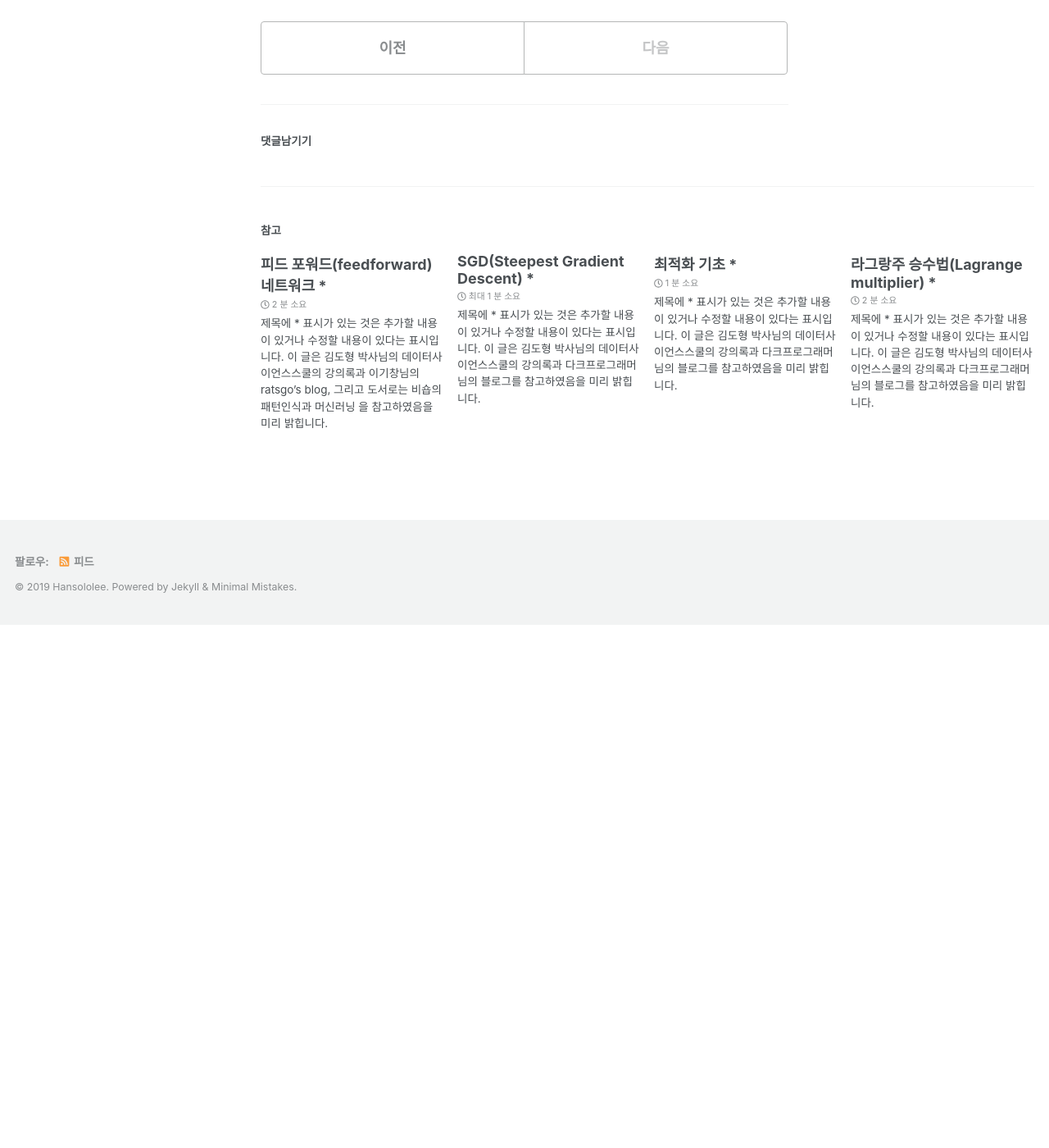
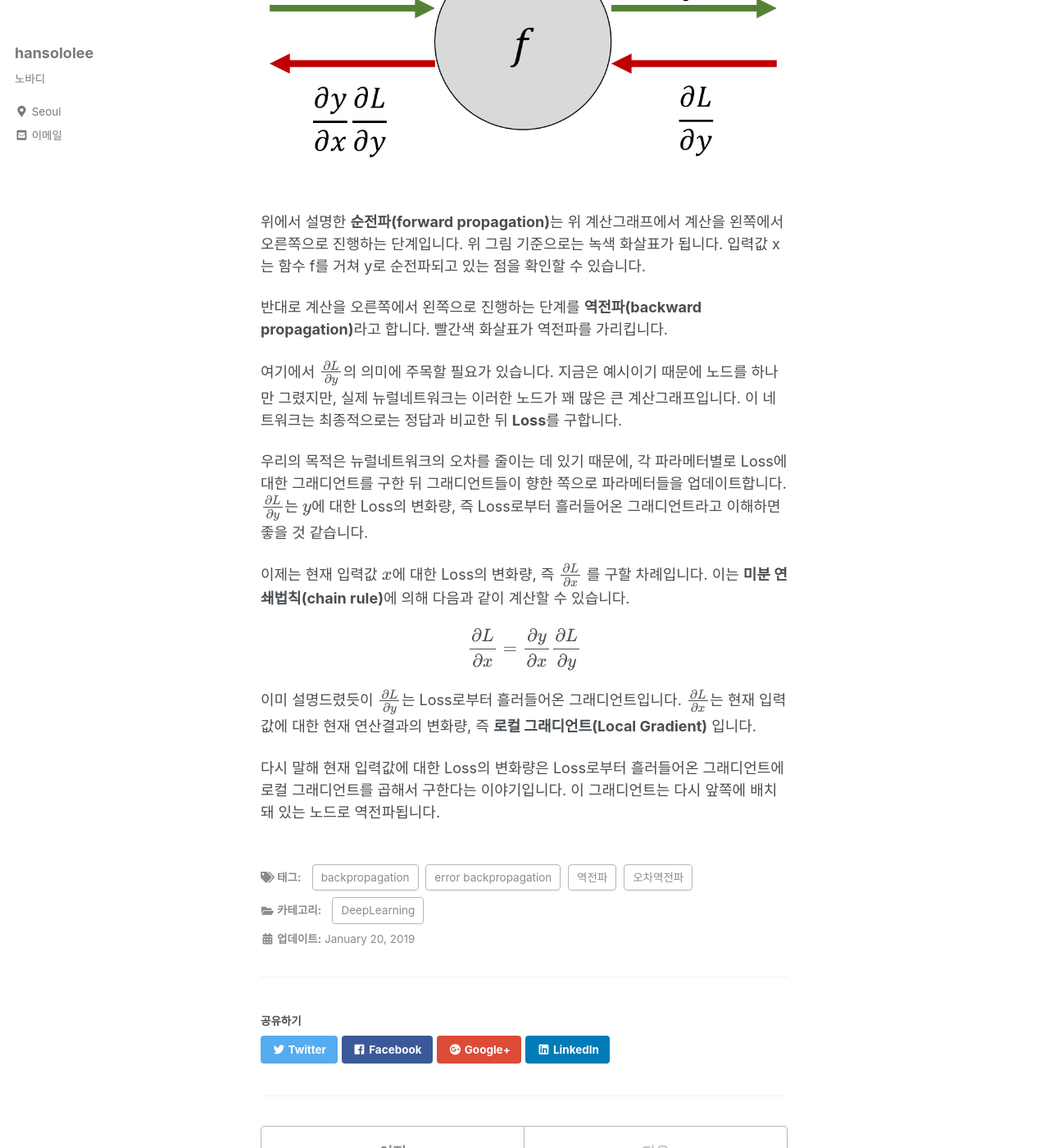
Before and after one commit to arisongha/hansololee.github.io, a Jekyll site: the page built from _posts/2019-01-20-backpropagation.md, in a window 1280 px wide and 1400 px high, scrolled down 2935 px. Shown: the whole window at 82% size. Built offline with Jekyll 4.4.1, drawn with Linux system fonts in a browser that asks for light colours; cached includes are drawn as plain includes; nearby versions of some CDN libraries; formulas are drawn with MathJax 3; before the commit the page ends 3696 px from its top, so only the background shows below that; some of the changed text lies outside the part shown.

Commit message:
Update 2019-01-20-backpropagation.md

```diff
--- a/_posts/2019-01-20-backpropagation.md
+++ b/_posts/2019-01-20-backpropagation.md
@@ -71,3 +71,30 @@ $$\delta_j = \frac { \partial E_n }{ \partial a_j } =\sum_k \frac { \partial E_n
 $$\delta_j = h'(a_j) \sum_k w_{kj} \delta_k$$
 
 위 식으로부터 어떤 특정 은닛 유닛의 $$\delta$$ 값은 네트워크상에서 다음 단계에 있는 유닛들의 $$\delta$$ 값들을 전파시킴으로써 구할 수 있다는 것을 알 수 있습니다. 또한 출력 유닛들의 $$\delta$$값에 대해서는 이미 알고 있기 때문에 위의 식을 재귀적으로 적용하면 모든 은닉유닛의 $$\delta$$ 값을 구할 수가 있습니다.
+
+
+## 간단한 예시
+
+- 아래의 설명은 <a href="https://ratsgo.github.io/deep%20learning/2017/05/14/backprop/">이기창님의 ratsgo blog</a>를 발췌한 것입니다.
+
+우선 위에서 설명한 순전파(forward propagation)와 역전파(back propagation)의 계산과정을 그래프로 나타내어 보았습니다.
+
+<br/>
+<center><img data-action="zoom" src='{{ "/assets/img/propagation_01.png" | relative_url }}' alt='absolute'></center>
+<br/>
+
+위에서 설명한 **순전파(forward propagation)**는 위 계산그래프에서 계산을 왼쪽에서 오른쪽으로 진행하는 단계입니다. 위 그림 기준으로는 녹색 화살표가 됩니다. 입력값 x는 함수 f를 거쳐 y로 순전파되고 있는 점을 확인할 수 있습니다.
+
+반대로 계산을 오른쪽에서 왼쪽으로 진행하는 단계를 **역전파(backward propagation)**라고 합니다. 빨간색 화살표가 역전파를 가리킵니다.
+
+여기에서 $$\frac{\partial L}{\partial y}$$의 의미에 주목할 필요가 있습니다. 지금은 예시이기 때문에 노드를 하나만 그렸지만, 실제 뉴럴네트워크는 이러한 노드가 꽤 많은 큰 계산그래프입니다. 이 네트워크는 최종적으로는 정답과 비교한 뒤 **Loss**를 구합니다.
+
+우리의 목적은 뉴럴네트워크의 오차를 줄이는 데 있기 때문에, 각 파라메터별로 Loss에 대한 그래디언트를 구한 뒤 그래디언트들이 향한 쪽으로 파라메터들을 업데이트합니다. $$\frac{\partial L}{\partial y}$$는 $$y$$에 대한 Loss의 변화량, 즉 Loss로부터 흘러들어온 그래디언트라고 이해하면 좋을 것 같습니다.
+
+이제는 현재 입력값 $$x$$에 대한 Loss의 변화량, 즉 $$\frac{\partial L}{\partial x}$$ 를 구할 차례입니다. 이는 **미분 연쇄법칙(chain rule)**에 의해 다음과 같이 계산할 수 있습니다.
+
+$$\frac { \partial L }{ \partial x } =\frac { \partial y }{ \partial x } \frac { \partial L }{ \partial y }$$
+
+이미 설명드렸듯이 $$\frac{\partial L}{\partial y}$$는 Loss로부터 흘러들어온 그래디언트입니다. $$\frac{\partial L}{\partial x}$$는 현재 입력값에 대한 현재 연산결과의 변화량, 즉 **로컬 그래디언트(Local Gradient)** 입니다.
+
+다시 말해 현재 입력값에 대한 Loss의 변화량은 Loss로부터 흘러들어온 그래디언트에 로컬 그래디언트를 곱해서 구한다는 이야기입니다. 이 그래디언트는 다시 앞쪽에 배치돼 있는 노드로 역전파됩니다.
```
